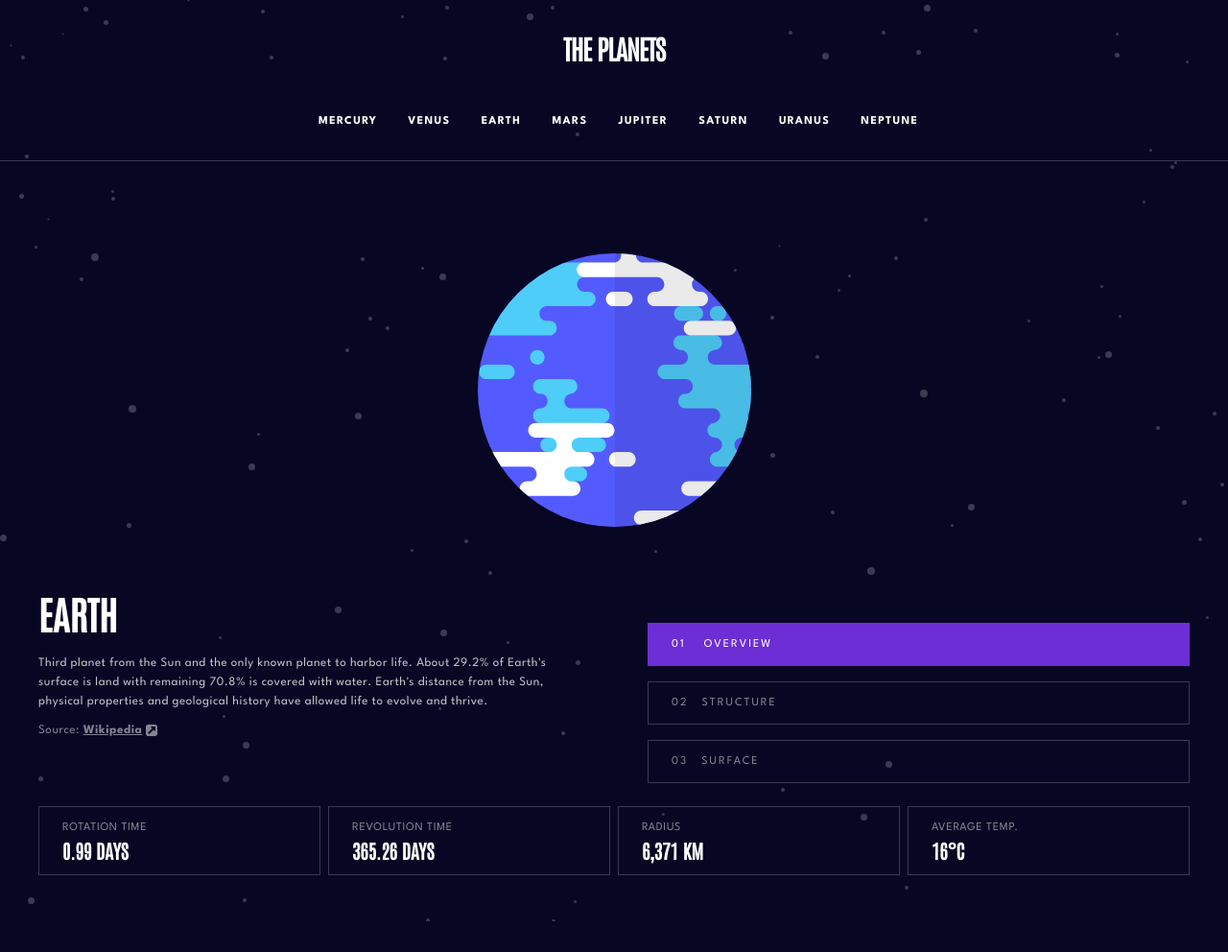
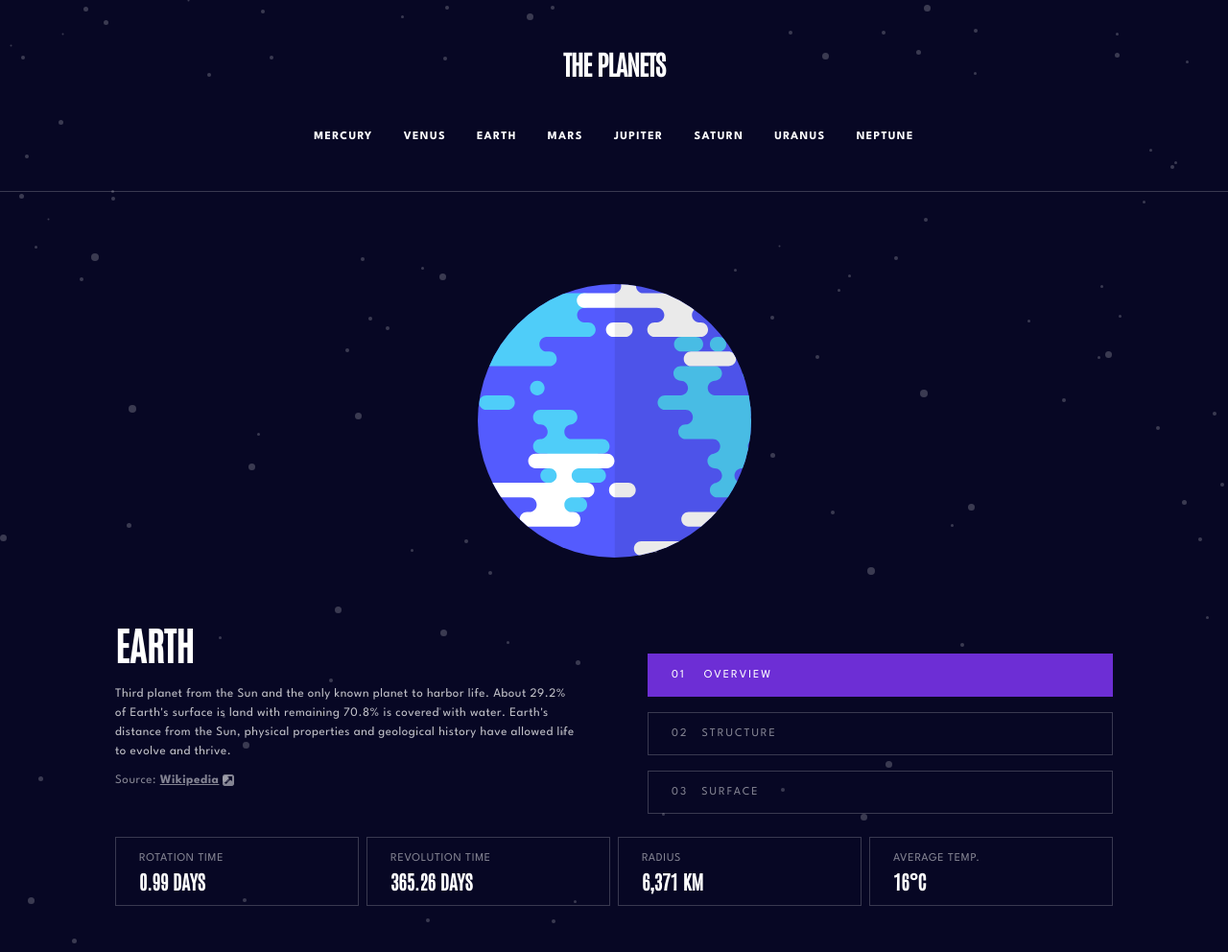
Before and after one commit to laoiseearle/planets-fact-site, a plain HTML site: page index.html in a window 1280 px wide. Shown: the whole page at 96% size. Before the commit the page ends 960 px from the top, so only its background shows below. Drawn offline with Linux system fonts and the light colour scheme.

Commit message:
Add max-width to page

```diff
--- a/style.css
+++ b/style.css
@@ -99,11 +99,11 @@ p {
 /* --------------------------------- Header --------------------------------- */
 
 header {
-  padding: 1rem 1.5rem;
   border-bottom: 1px solid rgba(255, 255, 255, 0.2);
 }
 
 .header {
+  padding: 1rem 1.5rem;
   display: flex;
   justify-content: space-between;
   align-items: center;
@@ -196,17 +196,36 @@ header {
   background-color: #497efa;
 }
 
-/* ------- Planet Tabs ------- */
+/* --------------------------------- Planet Grid --------------------------------- */
+
+.header,
+.navigation-links,
+.planet-grid,
+.planet-stats {
+  text-align: center;
+  max-width: 35rem;
+  margin: 0 auto;
+}
 
 .planet-grid {
   display: grid;
   text-align: center;
 }
 
+/* ------- Planet Tabs ------- */
+
 .info-tabs {
   display: flex;
   padding: 1.25rem 1.5rem;
   justify-content: space-between;
+}
+
+.info-tabs::after {
+  content: '';
+  position: absolute;
+  left: 0;
+  right: 0;
+  margin-top: 2rem;
   border-bottom: 1px solid rgba(255, 255, 255, 0.2);
 }
 
@@ -334,6 +353,7 @@ p.source img {
 
   .navigation-links {
     display: flex;
+    justify-content: center;
     max-width: 41.5rem;
     margin: auto;
     gap: 2rem;
@@ -353,6 +373,15 @@ p.source img {
   /* --------------------------------- Planet Grid: 48rem --------------------------------- */
   :root {
     --planet-image-size: 17.8125rem;
+  }
+
+  .header,
+  .navigation-links,
+  .planet-grid,
+  .planet-stats {
+    text-align: center;
+    max-width: 70rem;
+    margin: 0 auto;
   }
 
   .planet-grid,
@@ -385,6 +414,10 @@ p.source img {
     justify-content: unset;
     gap: 1rem;
     padding-top: 2.275rem;
+  }
+
+  .info-tabs::after {
+    border: none;
   }
 
   .info-tabs li {
```
